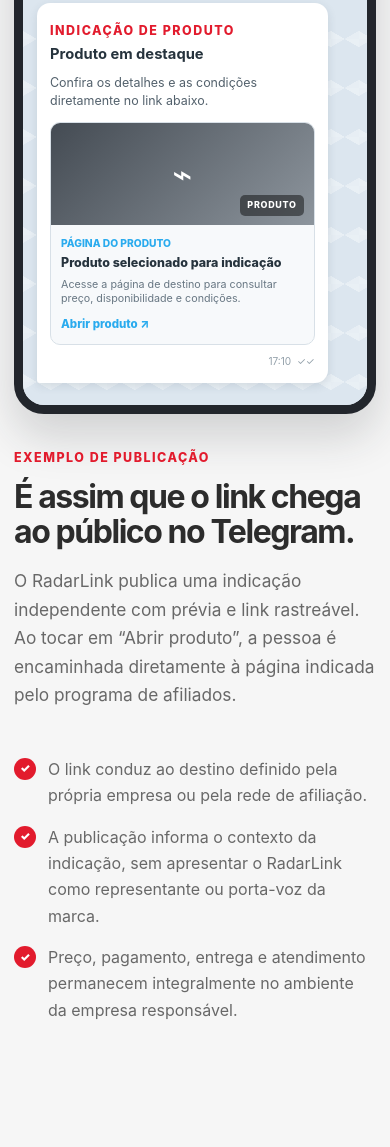
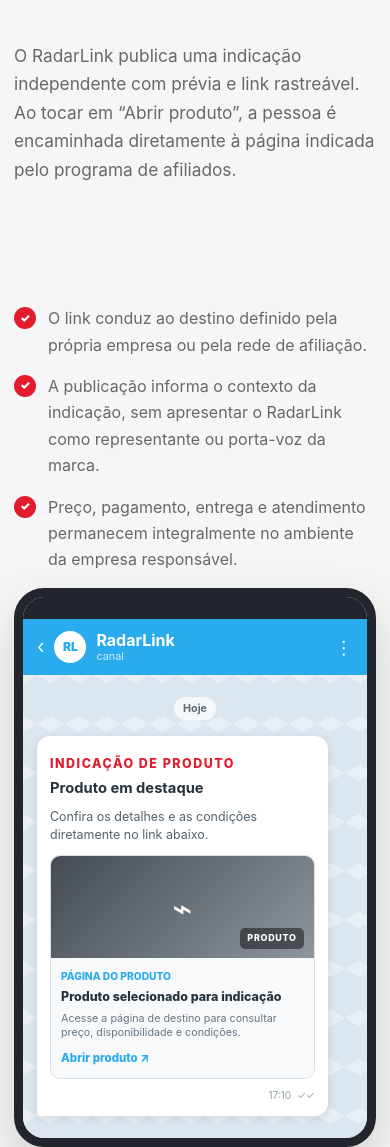
Before and after one commit to Videljr/RadarLink-site, a plain HTML site: page index.html in a window 390 px wide. Shown: the part 6641-7788 px from the top of the page. Drawn offline with Linux system fonts and the light colour scheme.

Commit message:
Move explicação antes do exemplo do Telegram

```diff
--- a/index.html
+++ b/index.html
@@ -460,11 +460,12 @@
 
     .telegram-layout {
       display: grid;
-      grid-template-columns: minmax(280px, .82fr) 1.18fr;
-      align-items: center;
-      gap: clamp(34px, 6vw, 80px);
+      grid-template-columns: 1fr;
+      gap: 34px;
       margin-top: 56px;
     }
+    .telegram-copy { max-width: 760px; }
+    .telegram-phone { justify-self: center; }
     .telegram-phone {
       overflow: hidden;
       border: 9px solid #22262c;
@@ -867,7 +868,16 @@
           </article>
         </div>
 
-        <div class="telegram-layout reveal" aria-label="Exemplo visual de uma publicação de link no Telegram">
+        <div class="telegram-layout reveal" aria-label="Exemplo visual de uma publicação de l          <div class="telegram-copy">
+            <p class="section-label">Exemplo de publicação</p>
+            <h2>É assim que o link chega ao público no Telegram.</h2>
+            <p class="section-intro">O RadarLink publica uma indicação independente com prévia e link rastreável. Ao tocar em “Abrir produto”, a pessoa é encaminhada diretamente à página indicada pelo programa de afiliados.</p>
+            <ul class="check-list">
+              <li><span class="check">✓</span><span>O link conduz ao destino definido pela própria empresa ou pela rede de afiliação.</span></li>
+              <li><span class="check">✓</span><span>A publicação informa o contexto da indicação, sem apresentar o RadarLink como representante ou porta-voz da marca.</span></li>
+              <li><span class="check">✓</span><span>Preço, pagamento, entrega e atendimento permanecem integralmente no ambiente da empresa responsável.</span></li>
+            </ul>
+          </div>
           <div class="telegram-phone">
             <div class="tg-status"></div>
             <div class="tg-header">
@@ -896,16 +906,6 @@
             </div>
           </div>
 
-          <div class="telegram-copy">
-            <p class="section-label">Exemplo de publicação</p>
-            <h2>É assim que o link chega ao público no Telegram.</h2>
-            <p class="section-intro">O RadarLink publica uma indicação independente com prévia e link rastreável. Ao tocar em “Abrir produto”, a pessoa é encaminhada diretamente à página indicada pelo programa de afiliados.</p>
-            <ul class="check-list">
-              <li><span class="check">✓</span><span>O link conduz ao destino definido pela própria empresa ou pela rede de afiliação.</span></li>
-              <li><span class="check">✓</span><span>A publicação informa o contexto da indicação, sem apresentar o RadarLink como representante ou porta-voz da marca.</span></li>
-              <li><span class="check">✓</span><span>Preço, pagamento, entrega e atendimento permanecem integralmente no ambiente da empresa responsável.</span></li>
-            </ul>
-          </div>
         </div>
       </div>
     </section>
```
